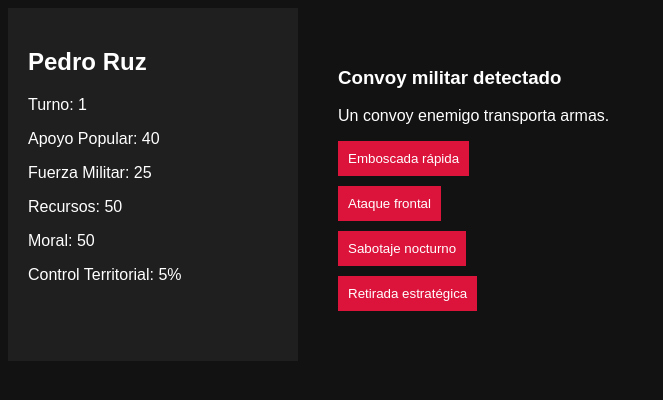
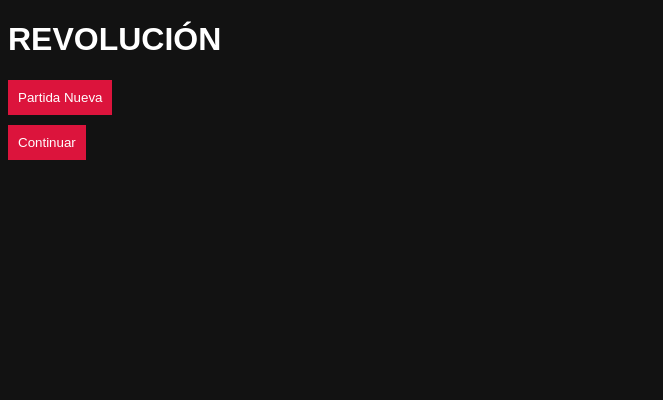
Before and after one commit to cristiansegunda1-max/Soy-Cuba, a plain HTML site: page index.html in a window 1280 px wide. Shown: the whole page, without its empty margins (0-663 px from the left). Drawn offline with Linux system fonts and the light colour scheme.

Commit message:
Actualizar index.html

```diff
--- a/index.html
+++ b/index.html
@@ -7,26 +7,24 @@
 </head>
 <body>
 
-<div class="container">
+  <!-- PANTALLA DE INICIO -->
+  <div id="menuPrincipal" class="pantalla">
+    <h1 class="titulo">REVOLUCIÓN</h1>
 
-  <div class="stats">
-    <h2>Pedro Ruz</h2>
-    <p>Turno: <span id="turno"></span></p>
-    <p>Apoyo Popular: <span id="popular"></span></p>
-    <p>Fuerza Militar: <span id="militar"></span></p>
-    <p>Recursos: <span id="recursos"></span></p>
-    <p>Moral: <span id="moral"></span></p>
-    <p>Control Territorial: <span id="territorio"></span>%</p>
+    <button onclick="nuevaPartida()">Partida Nueva</button>
+    <button onclick="continuarPartida()">Continuar</button>
   </div>
 
-  <div class="event">
-    <h3 id="tituloEvento"></h3>
-    <p id="descripcionEvento"></p>
-    <div id="opciones"></div>
+  <!-- PANTALLA DEL JUEGO -->
+  <div id="pantallaJuego" class="pantalla oculto">
+    <div id="contenidoJuego">
+      <h2 id="eventoTitulo"></h2>
+      <p id="eventoDescripcion"></p>
+      <div id="opciones"></div>
+    </div>
   </div>
 
-</div>
+  <script src="game.js"></script>
 
-<script src="script.js"></script>
 </body>
 </html>
```
